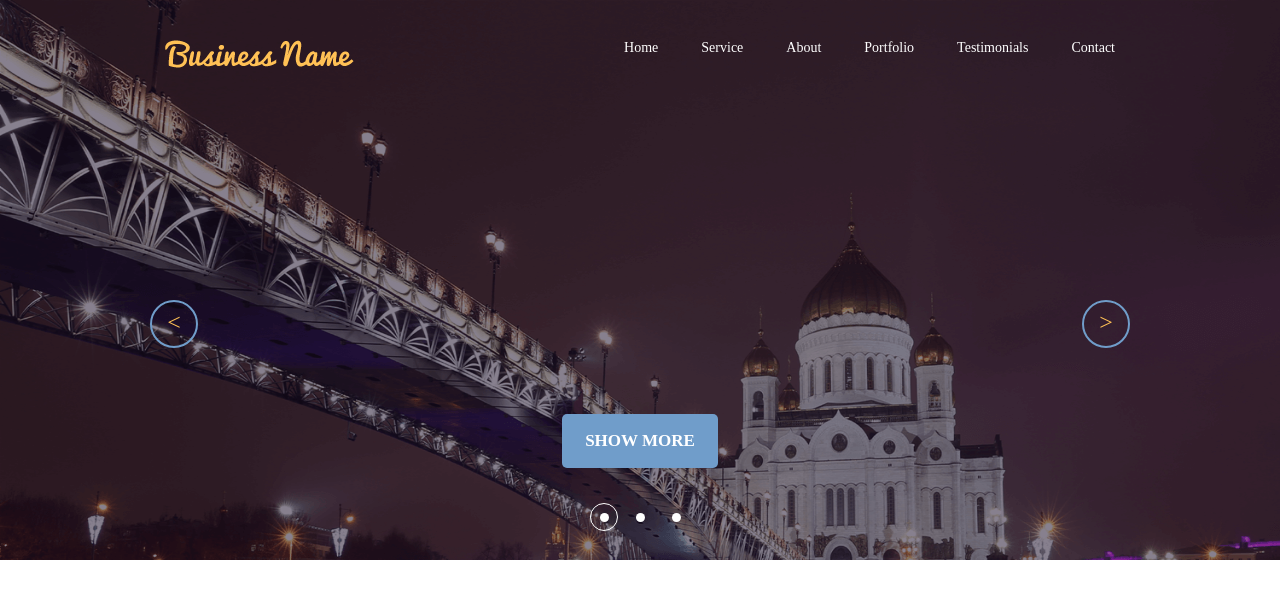
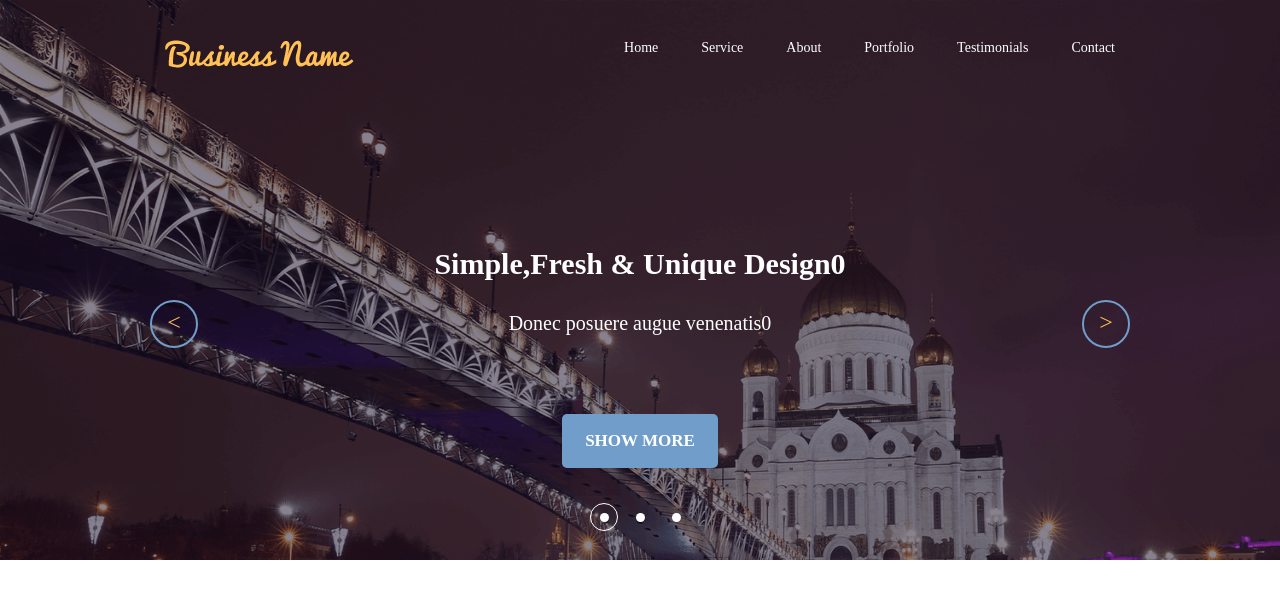
Before and after one commit to PZYYY/practice190305, a plain HTML site: page index.html in a window 1280 px wide. Drawn offline with Linux system fonts and the light colour scheme.

Commit message:
update0314

```diff
--- a/css/index.scss
+++ b/css/index.scss
@@ -27,12 +27,16 @@
         position: absolute;
         top: 217px;
         text-align: center;
+        div {
+          position: relative;
+          z-index: 1;
           p:nth-child(1) {
             font-size: 30px;
             font-weight: bold;
           }
           p:nth-child(2) {
             font-size: 20px;
+          }
         }
       }
     }
@@ -77,6 +81,7 @@
       margin-bottom: 96px;
       padding: 0 150px;
       box-sizing: border-box;
+      z-index: 2;
       span {
         display: inline-block;
         width: 44px;
--- a/js/index.js
+++ b/js/index.js
@@ -13,19 +13,25 @@ let bannerText = [{
 
 for (let i = 0; i < bannerList.length; i++) {
     let imgNode = document.createElement('img')
+    let eachTextBox = document.createElement('div')
+    eachTextBox.setAttribute('class', 'text-box')
     imgNode.setAttribute('src', bannerList[i])
     imgNode.setAttribute('class', 'banner-img')
     document.getElementsByClassName('slide-imgs')[0].appendChild(imgNode)
+    bannerTextBox.appendChild(eachTextBox)
     for(let j = 0; j < 2; j++) {
       let textNode = document.createElement('p')
       textNode.innerHTML =  bannerText[i]['text'+j]
-      console.log(textNode)
-      bannerTextBox.appendChild(textNode)
+      eachTextBox.appendChild(textNode)
     }
   }
   let currentBanner = document.getElementsByClassName('banner-img')
+  let currentTextBox = document.getElementsByClassName('text-box')
   currentBanner[0].style.opacity = 1
   Array.from(currentBanner).splice(1).forEach((item, index) => {
+    item.style.display = 'none'
+  })
+  Array.from(currentTextBox).splice(1).forEach((item, index) => {
     item.style.display = 'none'
   })
 
@@ -35,6 +41,7 @@ let dotObj = document.getElementsByClassName('dots')[0].children
 function last () {
   Array.from(dotObj)[current].classList.remove('border')
   currentBanner[current].style.display = 'none'
+  currentTextBox[current].style.display = 'none'
   currentBanner[current].classList.remove('banner-img2')
   current--
   if (current < 0) {
@@ -43,12 +50,13 @@ function last () {
   Array.from(dotObj)[current].classList.add('border')
   currentBanner[current].classList.add('banner-img2')
   currentBanner[current].style.display = 'block'
-
+  currentTextBox[current].style.display = 'block'
 }
 // 下一张
 function next () {
   Array.from(dotObj)[current].classList.remove('border')
   currentBanner[current].style.display = 'none'
+  currentTextBox[current].style.display = 'none'
   currentBanner[current].classList.remove('banner-img2')
   current++
   if (current > bannerList.length - 1) {
@@ -57,6 +65,7 @@ function next () {
   Array.from(dotObj)[current].classList.add('border')
   currentBanner[current].classList.add('banner-img2')
   currentBanner[current].style.display = 'block'
+  currentTextBox[current].style.display = 'block'
 }
 
 
```
Also changed, not shown: css/index.css. Lines whose indentation alone changed are shown as unchanged.
